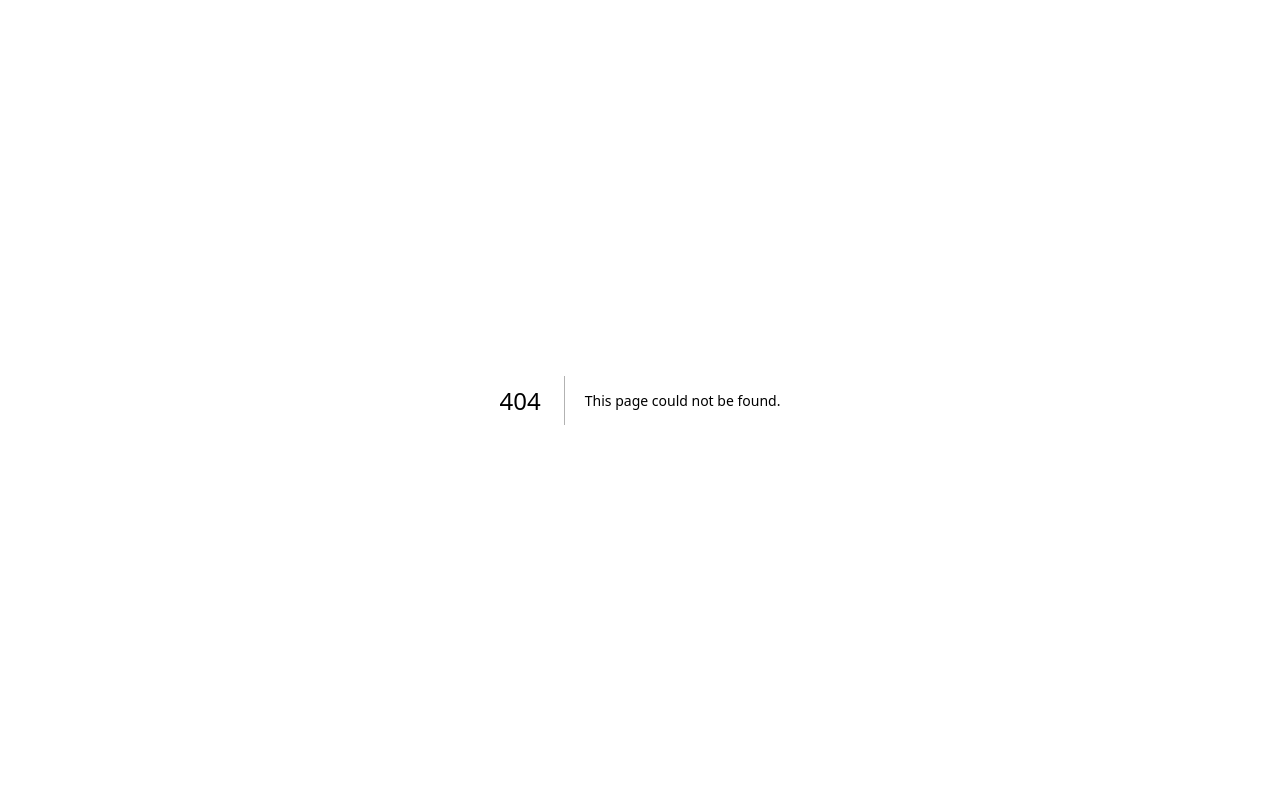
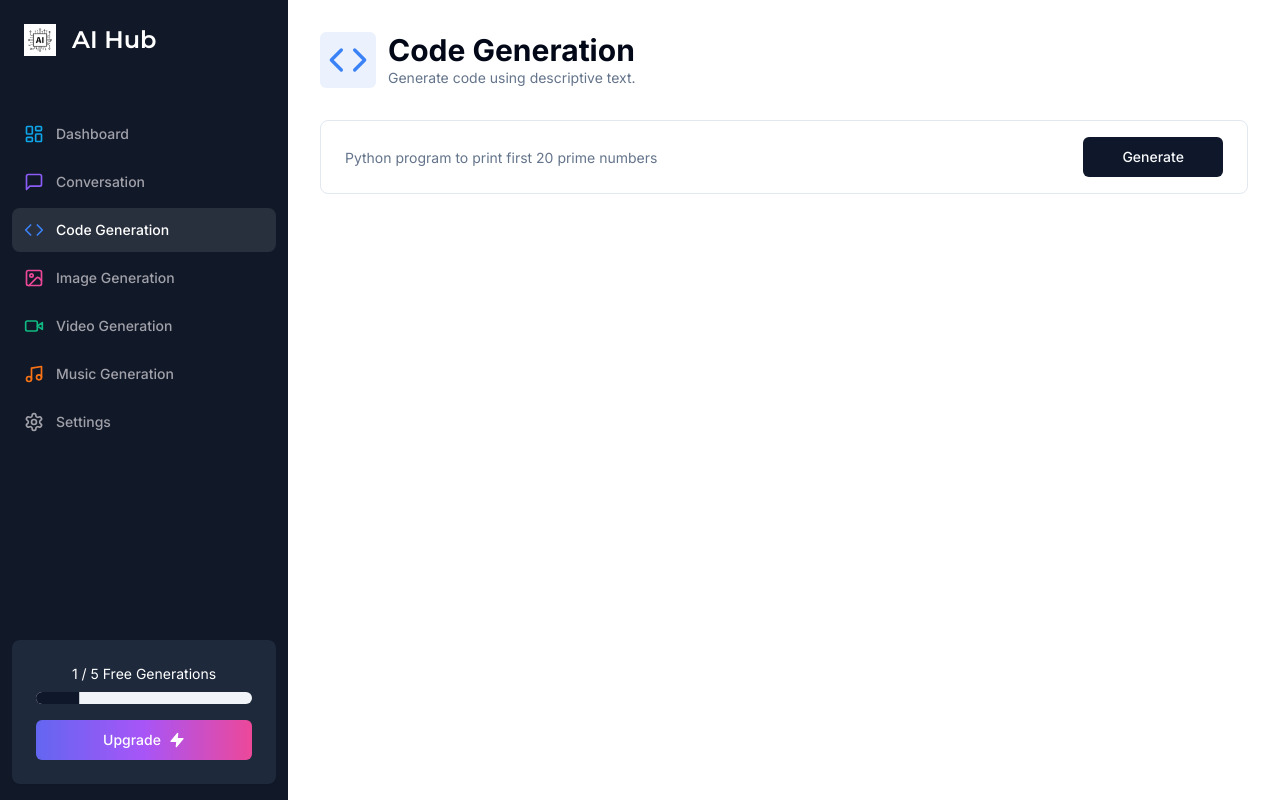
Before and after one commit to kevinsangyu/ASDgroup10, a Next.js app in the folder ai-hub/: page /code in a window 1280 px wide. Before the commit this address had no page. Built offline with nearby package versions, Linux system fonts and the light colour scheme.

Commit message:
added code gen UI

```diff
--- /dev/null
+++ b/ai-hub/app/(dashboard)/(routes)/code/constants.ts
@@ -0,0 +1,7 @@
+import * as z from "zod";
+
+export const formSchema = z.object ({
+    prompt: z.string().min(1, {
+        message: "Prompt is required",
+    }),
+});
--- /dev/null
+++ b/ai-hub/app/(dashboard)/(routes)/code/page.tsx
@@ -0,0 +1,82 @@
+"use client";
+
+import * as z from "zod";
+import { Heading } from "@/components/ui/heading";
+import { Code } from "lucide-react";
+import { useForm } from "react-hook-form";
+import { formSchema } from "./constants";
+import { zodResolver } from "@hookform/resolvers/zod"
+import { Form, FormControl, FormField, FormItem } from "@/components/ui/form";
+import { Input } from "@/components/ui/input";
+import { Button } from "@/components/ui/button";
+
+const CodePage = () => {
+    const form = useForm<z.infer<typeof formSchema>>({
+        resolver: zodResolver(formSchema),
+        defaultValues: {
+            prompt: ""
+        }
+    });
+
+    const isLoading = form.formState.isSubmitting;
+
+    const onSubmit = async (values: z.infer<typeof formSchema>) => {
+        console.log(values);
+    }
+
+    return (
+        <div>
+        <Heading
+            title="Code Generation"
+            description="Generate code using descriptive text."
+            icon={Code}
+            iconColor="text-blue-500"
+            bgColor="bg-blue-500/10"
+        />
+            <div className="px-4 lg:px-8">
+                <div>
+                    <Form {...form}>
+                        <form
+                            onSubmit={form.handleSubmit(onSubmit)}
+                            className="
+                            rounded-lg
+                            border
+                            w-full
+                            p-4
+                            px-3
+                            md:px-6
+                            focus-within:shadow-sm
+                            grid
+                            grid-cols-12
+                            gap-2
+                        "
+
+                        >
+                            <FormField
+                            name="prompt"
+                            render={({ field }) => (
+                                <FormItem className="col-span-12 lg:col-span-10">
+                                    <FormControl className="m-0 p-0">
+                                        <Input
+                                            className="border-0 outline-none focus-visible:ring-0 focus-visible:ring-transparent"
+                                            disabled={isLoading}
+                                            placeholder="Python program to print first 20 prime numbers"
+                                            {...field}
+                                        />
+                                    </FormControl>
+                                </FormItem>
+                            )}
+                            />
+                            <Button className="col-span-12 lg:col-span-2 w-full" disabled={isLoading}>
+                                Generate
+                            </Button>
+                        </form>
+                    </Form>
+                </div>
+            </div>
+        </div>
+    );
+}
+
+export default
+CodePage;
```
